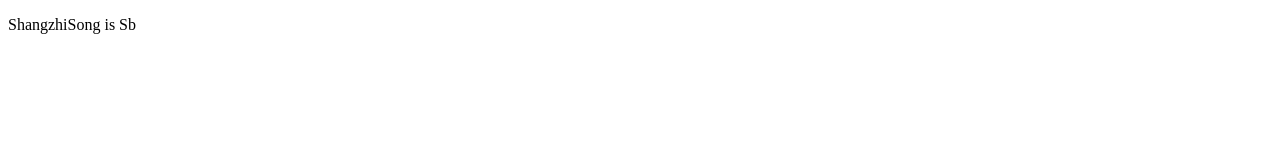
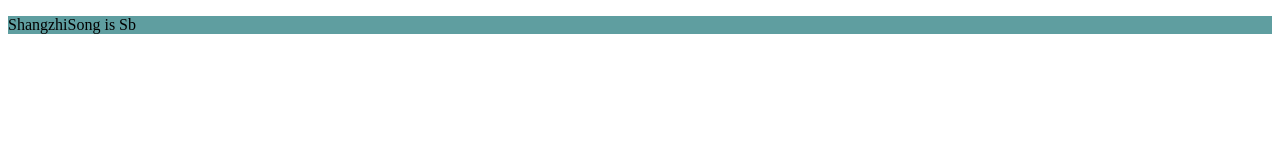
Before and after one commit to ppxwangzai/ppxwangzai.github.io, a plain HTML site: page index.html in a window 1280 px wide. Drawn offline with Linux system fonts and the light colour scheme.

Commit message:
add index.html

```diff
--- a/index.html
+++ b/index.html
@@ -6,7 +6,8 @@
 </head>
 <body>
 <div>
-    <p style="align-content: center">ShangzhiSong is Sb</p>
+    <p style="align-content: center;background: cadetblue">ShangzhiSong is Sb</p>
 </div>
+
 </body>
 </html>
```
